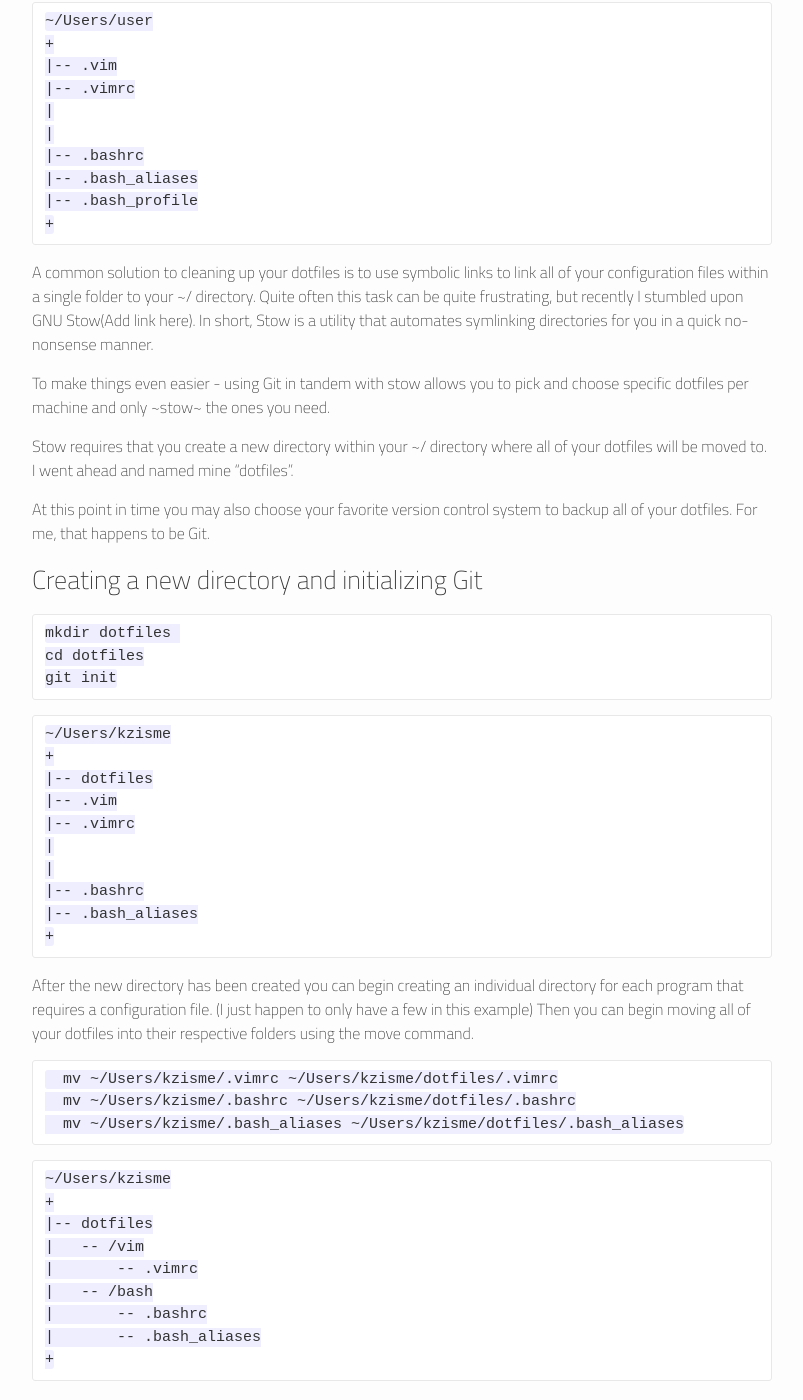
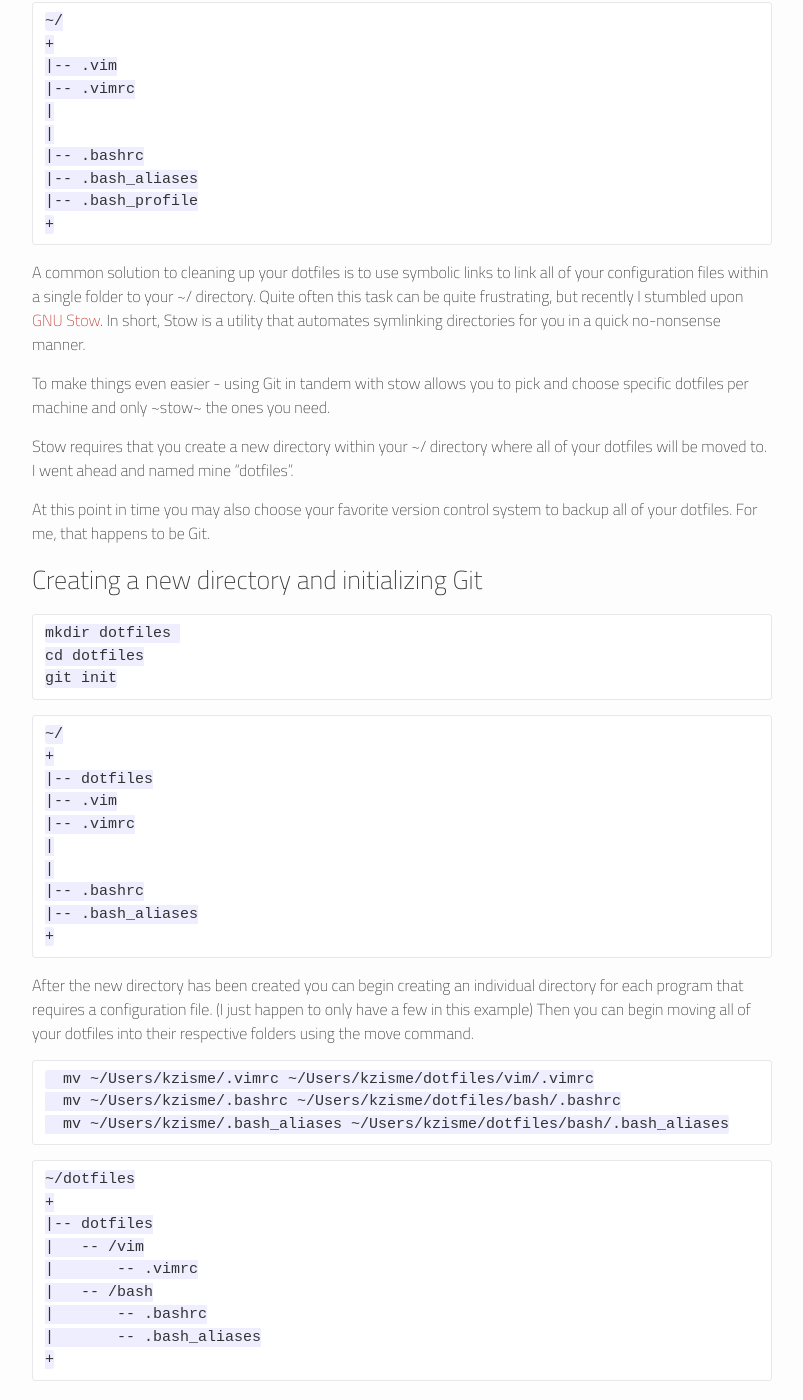
Before and after one commit to kzisme/site, a Jekyll site: the page built from _posts/2016-10-06-how-to-dotfiles.markdown, in a window 1280 px wide and 1400 px high, scrolled down 391 px. Shown: the whole window, without its empty margins (238-1041 px from the left). Built offline with Jekyll 4.4.1, drawn with Linux system fonts in a browser that asks for light colours; some of the changed text lies outside the part shown.

Commit message:
Working draft

````diff
--- a/_posts/2016-10-06-how-to-dotfiles.markdown
+++ b/_posts/2016-10-06-how-to-dotfiles.markdown
@@ -9,8 +9,8 @@ When first getting a new system most people take some time to move all of their
 
 ## Default ~/ setup
 
-```
-~/Users/user
+~~~
+~/
 +
 |-- .vim
 |-- .vimrc
@@ -20,12 +20,12 @@ When first getting a new system most people take some time to move all of their
 |-- .bash_aliases
 |-- .bash_profile
 +
-```
+~~~
 
 A common solution to cleaning up your dotfiles is to use symbolic links to
 link all of your configuration files within a single folder to your ~/ directory.
 Quite often this task can be quite frustrating, but recently I stumbled
-upon GNU Stow(Add link here).  In short, Stow is a utility that automates
+upon [GNU Stow](https://www.gnu.org/software/stow/).  In short, Stow is a utility that automates
 symlinking directories for you in a quick no-nonsense manner.
 
 To make things even easier - using Git in tandem with stow allows you to pick
@@ -40,15 +40,15 @@ backup all of your dotfiles.  For me, that happens to be Git.
 
 ### Creating a new directory and initializing Git
 
-```
+~~~
 mkdir dotfiles
 cd dotfiles
 git init
-```
+~~~
 
 
-```
-~/Users/kzisme
+~~~
+~/
 +
 |-- dotfiles
 |-- .vim
@@ -58,7 +58,7 @@ git init
 |-- .bashrc
 |-- .bash_aliases
 +
-```
+~~~
 
 After the new directory has been created you can begin creating an
 individual directory for each program that requires a configuration file.  (I
@@ -66,14 +66,14 @@ just happen to only have a few in this example)
 Then you can begin moving all of your dotfiles into their respective folders
 using the move command.
 
-```
-  mv ~/Users/kzisme/.vimrc ~/Users/kzisme/dotfiles/.vimrc
-  mv ~/Users/kzisme/.bashrc ~/Users/kzisme/dotfiles/.bashrc
-  mv ~/Users/kzisme/.bash_aliases ~/Users/kzisme/dotfiles/.bash_aliases
-```
+~~~
+  mv ~/Users/kzisme/.vimrc ~/Users/kzisme/dotfiles/vim/.vimrc
+  mv ~/Users/kzisme/.bashrc ~/Users/kzisme/dotfiles/bash/.bashrc
+  mv ~/Users/kzisme/.bash_aliases ~/Users/kzisme/dotfiles/bash/.bash_aliases
+~~~
 
-```
-~/Users/kzisme
+~~~
+~/dotfiles
 +
 |-- dotfiles
 |   -- /vim
@@ -82,26 +82,26 @@ using the move command.
 |       -- .bashrc
 |       -- .bash_aliases
 +
-```
+~~~
 
 To start using Stow your working directory must be the ~/dotfiles directory.
 
 Finally you can make use of Stow by running
 
-```
-stow + /directoryname
-```
+~~~
+stow <directoryname>
+~~~
 
-```
+~~~
 stow vim
 stow bash
-```
+~~~
 
 This will automatically create symbolic links for each program within your ~/
 directory, but will keep all of your configuration files wrapped up nicely
 within your new dotfiles directory.
 
-```
+~~~
 ~/Users/kzisme
 +
 |-- dotfiles <-- All files are within here
@@ -112,17 +112,17 @@ within your new dotfiles directory.
 |-- .bashrc ~symlinked~
 |-- .bash_aliases ~symlinked~
 +
-```
+~~~
 
 ### Un-Stowing
 In some instances you may want to remove the symlink you have created
 previously.  That can be done by passing the -D flag to Stow.
 
-```
+~~~
 stow -D vim
-```
+~~~
 
-```
+~~~
 ~/Users/kzisme
 +
 |-- dotfiles <-- All files are within here
@@ -133,4 +133,4 @@ stow -D vim
 |-- .bashrc ~symlinked~
 |-- .bash_aliases ~symlinked~
 +
-```
+~~~
````
Also changed, not shown: other parts of _posts/2016-10-06-how-to-dotfiles.markdown (+1 -1 lines).
